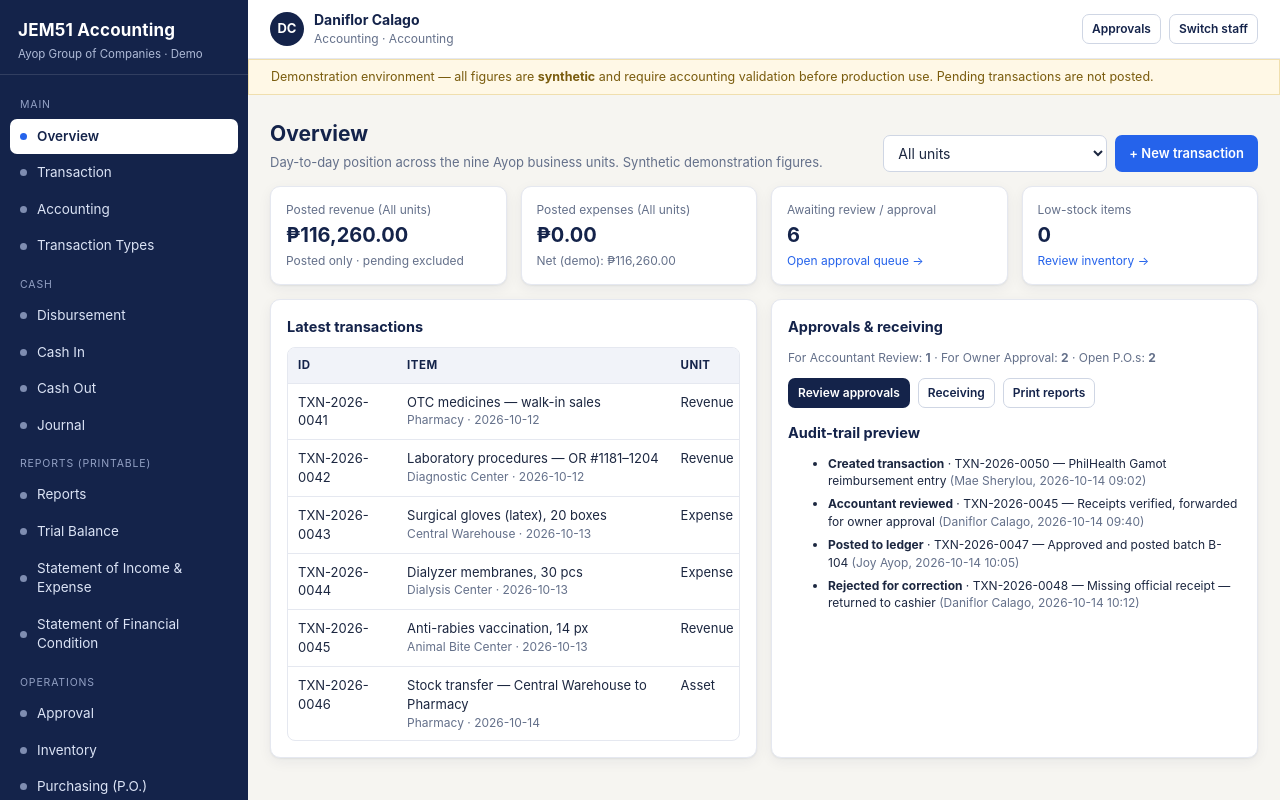
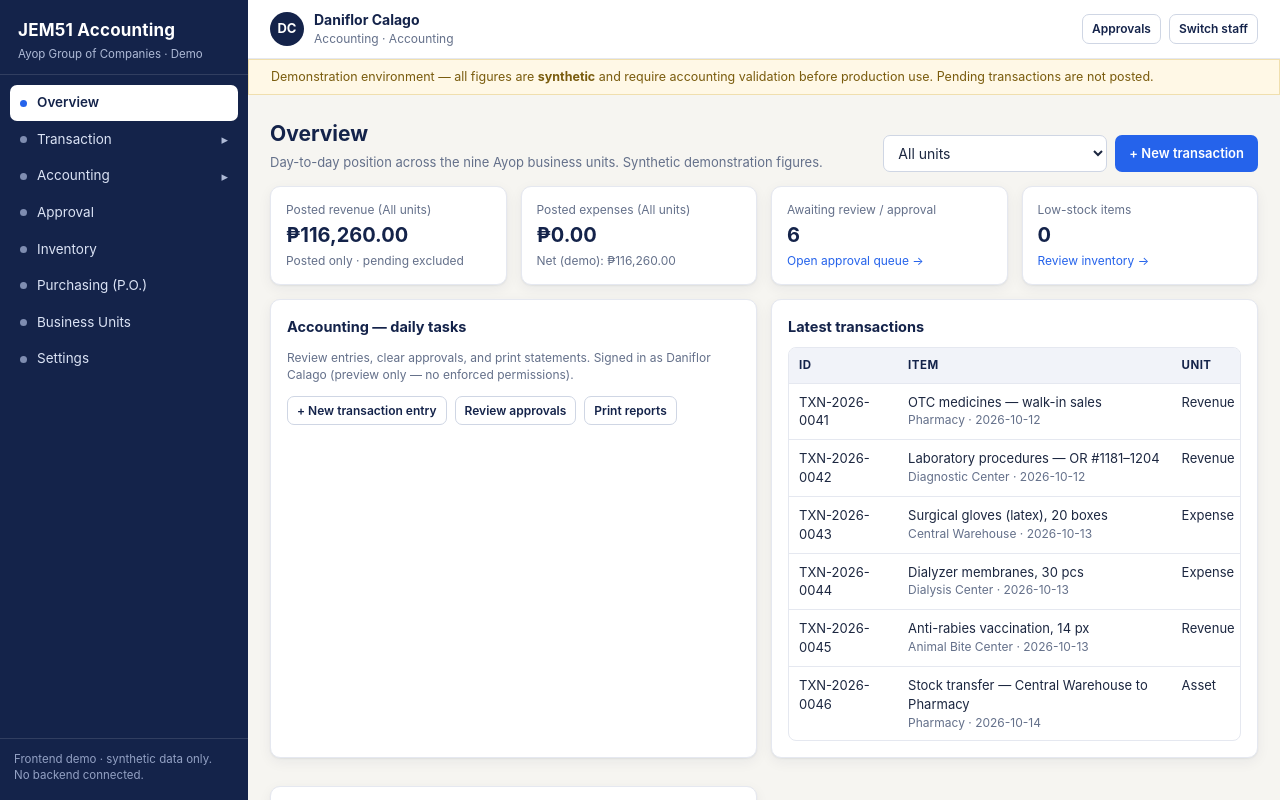
Before and after one commit to KenGamonez/ayop-accounting-system, a React (Vite) app: page /admin/login in a window 1280 px wide. Both pictures are taken after a click on the button "Continue as staff". Shown: the top 800 px of the page. Built offline with nearby package versions, Linux system fonts and the light colour scheme.

Commit message:
feat: staff workflow alignment — 8-module nav with submenus, role shortcuts, bank rec, next-action hints

```diff
--- a/src/components/Layout.tsx
+++ b/src/components/Layout.tsx
@@ -1,39 +1,82 @@
 import React, { useState } from 'react';
-import { NavLink, Outlet, useNavigate } from 'react-router-dom';
+import { NavLink, Outlet, useLocation, useNavigate } from 'react-router-dom';
 import { useStore } from '../store/AppStore';
 
-const GROUPS: { section: string; links: { to: string; label: string }[] }[] = [
-  { section: 'Main', links: [
-    { to: '/admin', label: 'Overview' },
-    { to: '/admin/transaction', label: 'Transaction' },
-    { to: '/admin/accounting', label: 'Accounting' },
-    { to: '/admin/transaction-types', label: 'Transaction Types' },
-  ]},
-  { section: 'Cash', links: [
-    { to: '/admin/disbursement', label: 'Disbursement' },
+interface Sub { to: string; label: string }
+interface Item { to: string; label: string; end?: boolean; subs?: Sub[] }
+
+const NAV: Item[] = [
+  { to: '/admin', label: 'Overview', end: true },
+  {
+    to: '/admin/transaction', label: 'Transaction', subs: [
+      { to: '/admin/transaction', label: 'New Entry / All Transactions' },
+      { to: '/admin/transaction-types', label: 'Type & Classification' },
       { to: '/admin/cash-in', label: 'Cash In' },
       { to: '/admin/cash-out', label: 'Cash Out' },
+      { to: '/admin/disbursement', label: 'Disbursement' },
       { to: '/admin/journal', label: 'Journal' },
-  ]},
-  { section: 'Reports (Printable)', links: [
-    { to: '/admin/reports', label: 'Reports' },
+    ],
+  },
+  {
+    to: '/admin/accounting', label: 'Accounting', subs: [
       { to: '/admin/trial-balance', label: 'Trial Balance' },
-    { to: '/admin/income-expense', label: 'Statement of Income & Expense' },
-    { to: '/admin/financial-condition', label: 'Statement of Financial Condition' },
-  ]},
-  { section: 'Operations', links: [
+      { to: '/admin/income-expense', label: 'Income & Expense' },
+      { to: '/admin/financial-condition', label: 'Financial Condition' },
+      { to: '/admin/reports', label: 'All Reports (Printable)' },
+      { to: '/admin/accounting?tab=gl', label: 'General Ledger' },
+      { to: '/admin/accounting?tab=coa', label: 'Chart of Accounts' },
+      { to: '/admin/accounting?tab=ap', label: 'Accounts Payable' },
+      { to: '/admin/accounting?tab=ar', label: 'Accounts Receivable' },
+      { to: '/admin/accounting?tab=bank', label: 'Bank Reconciliation' },
+      { to: '/admin/accounting?tab=audit', label: 'Audit Trail' },
+    ],
+  },
   { to: '/admin/approval', label: 'Approval' },
   { to: '/admin/inventory', label: 'Inventory' },
   { to: '/admin/purchasing', label: 'Purchasing (P.O.)' },
   { to: '/admin/business-units', label: 'Business Units' },
-  ]},
-  { section: 'System', links: [{ to: '/admin/settings', label: 'Settings' }] },
+  { to: '/admin/settings', label: 'Settings' },
 ];
+
+function Row({ item, path, onNav }: { item: Item; path: string; onNav: () => void }) {
+  const [open, setOpen] = useState(() => item.subs?.some(s => path === s.to || path.startsWith(s.to.split('?')[0] + '/')) ?? false);
+  const active = item.end ? path === item.to : path === item.to || path.startsWith(item.to + '/') || (item.subs?.some(s => path === s.to.split('?')[0]) ?? false);
+  if (!item.subs) {
+    return (
+      <NavLink to={item.to} end={item.end} onClick={onNav} className={active ? 'active' : ''}>
+        <span className="dot" />{item.label}
+      </NavLink>
+    );
+  }
+  return (
+    <>
+      <div className={'nav-parent' + (active ? ' active-parent' : '')}>
+        <NavLink to={item.to} onClick={onNav} className={active && !open ? 'active' : ''} style={{ flex: 1 }}>
+          <span className="dot" />{item.label}
+        </NavLink>
+        <button className="nav-toggle" aria-label={(open ? 'Collapse ' : 'Expand ') + item.label} onClick={() => setOpen(o => !o)}>
+          {open ? '▾' : '▸'}
+        </button>
+      </div>
+      {open && (
+        <div className="nav-subs">
+          {item.subs.map(s => (
+            <NavLink key={s.to} to={s.to} onClick={onNav} className={path === s.to.split('?')[0] && (s.to.includes('?') ? window.location.search.includes(s.to.split('?')[1]) : true) ? 'active sub-active' : ''}>
+              {s.label}
+            </NavLink>
+          ))}
+        </div>
+      )}
+    </>
+  );
+}
 
 export default function Layout() {
   const { user, logout } = useStore();
   const [open, setOpen] = useState(false);
   const nav = useNavigate();
+  const path = useLocation().pathname;
+  const close = () => setOpen(false);
   return (
     <div className="shell">
       <aside className={'sidebar' + (open ? ' open' : '')}>
@@ -42,16 +85,7 @@ export default function Layout() {
           <p>Ayop Group of Companies · Demo</p>
         </div>
         <nav className="nav">
-          {GROUPS.map(g => (
-            <React.Fragment key={g.section}>
-              <div className="nav-section">{g.section}</div>
-              {g.links.map(l => (
-                <NavLink key={l.to} to={l.to} end={l.to === '/admin'} onClick={() => setOpen(false)}>
-                  <span className="dot" />{l.label}
-                </NavLink>
-              ))}
-            </React.Fragment>
-          ))}
+          {NAV.map(n => <Row key={n.to + n.label} item={n} path={path} onNav={close} />)}
         </nav>
         <div className="side-foot">Frontend demo · synthetic data only.<br />No backend connected.</div>
       </aside>
--- a/src/pages/Accounting.tsx
+++ b/src/pages/Accounting.tsx
@@ -1,32 +1,50 @@
-import React, { useMemo, useState } from 'react';
+import React, { useEffect, useMemo, useState } from 'react';
+import { useSearchParams } from 'react-router-dom';
 import { COA } from '../data/seed';
 import { useStore } from '../store/AppStore';
 import { PageHead, Pill, Money } from '../components/ui';
 
+type Tab = 'coa' | 'gl' | 'ap' | 'ar' | 'bank' | 'audit';
+const TABS: Tab[] = ['coa', 'gl', 'ap', 'ar', 'bank', 'audit'];
+const TAB_LABEL: Record<Tab, string> = {
+  coa: 'Chart of Accounts',
+  gl: 'General Ledger',
+  ap: 'Accounts Payable',
+  ar: 'Accounts Receivable',
+  bank: 'Bank Reconciliation',
+  audit: 'Audit Trail',
+};
+
 export default function Accounting() {
-  const { txns, journal, audit } = useStore();
-  const [tab, setTab] = useState<'coa' | 'gl' | 'ap' | 'ar' | 'audit'>('coa');
+  const { txns, journal } = useStore();
+  const [params, setParams] = useSearchParams();
+  const fromUrl = params.get('tab') as Tab | null;
+  const [tab, setTab] = useState<Tab>(fromUrl && TABS.includes(fromUrl) ? fromUrl : 'coa');
+
+  useEffect(() => {
+    const t = params.get('tab') as Tab | null;
+    if (t && TABS.includes(t)) setTab(t);
+  }, [params]);
+
+  const pick = (t: Tab) => { setTab(t); setParams({ tab: t }, { replace: true }); };
+
   const posted = useMemo(() => txns.filter(t => t.status === 'Posted'), [txns]);
-
   const gl = useMemo(() => posted.map(t => ({
     date: t.date, ref: t.id, particulars: `${t.item} — ${t.businessUnit}`,
     debit: t.classification === 'Expense' || t.classification === 'Asset' ? t.amount : 0,
     credit: t.classification === 'Revenue' || t.classification === 'Liability' ? t.amount : 0,
     account: `${t.accountCode} — ${t.accountName}`,
   })), [posted]);
-
   const ap = txns.filter(t => t.accountCode === '2000' && t.status !== 'Reversed');
   const ar = txns.filter(t => t.accountCode === '1200' && t.status !== 'Reversed');
 
   return (
     <>
-      <PageHead title="Accounting" sub="Chart of Accounts, General Ledger (posted entries only), payables / receivables summaries, and audit-trail preview. Synthetic demo." />
+      <PageHead title="Accounting" sub="Chart of Accounts, General Ledger (posted entries only), payables / receivables summaries, bank reconciliation worksheet, and audit-trail preview. Synthetic demo." />
       <div className="notice">Control: only <strong>Posted</strong> transactions appear in the General Ledger and statements. Draft, in-review, and rejected items are excluded.</div>
       <div className="btn-row no-print" style={{ marginBottom: 12 }}>
-        {(['coa', 'gl', 'ap', 'ar', 'audit'] as const).map(t => (
-          <button key={t} className={'btn small ' + (tab === t ? '' : 'ghost')} onClick={() => setTab(t)}>
-            {t === 'coa' ? 'Chart of Accounts' : t === 'gl' ? 'General Ledger' : t === 'ap' ? 'Accounts Payable' : t === 'ar' ? 'Accounts Receivable' : 'Audit Trail'}
-          </button>
+        {TABS.map(t => (
+          <button key={t} className={'btn small ' + (tab === t ? '' : 'ghost')} onClick={() => pick(t)}>{TAB_LABEL[t]}</button>
         ))}
       </div>
       {tab === 'coa' && (
@@ -54,12 +72,46 @@ export default function Accounting() {
             <tbody>{ar.length ? ar.map(t => <tr key={t.id}><td>{t.id}</td><td>{t.supplier}</td><td>{t.businessUnit}</td><td><Pill status={t.status} /></td><td className="num"><Money n={t.amount} /></td></tr>) : <tr><td colSpan={5} className="muted">No receivables in demo set — collection entries would appear here.</td></tr>}</tbody></table></div>
         </div>
       )}
-      {tab === 'audit' && (
-        <div className="card"><h3>Audit-trail preview (who did what, when)</h3>
-          <div className="tbl-wrap"><table className="tbl"><thead><tr><th>When</th><th>Actor</th><th>Action</th><th>Ref</th><th>Detail</th></tr></thead>
-            <tbody>{audit.map(a => <tr key={a.id}><td>{a.at}</td><td>{a.actor}</td><td>{a.action}</td><td>{a.ref}</td><td>{a.detail}</td></tr>)}</tbody></table></div>
-        </div>
-      )}
+      {tab === 'bank' && <BankRec />}
+      {tab === 'audit' && <AuditTable />}
     </>
   );
 }
+
+function BankRec() {
+  const [book, setBook] = useState(128450);
+  const [bank, setBank] = useState(141200);
+  const [deposit, setDeposit] = useState(12750);
+  const [outstanding, setOutstanding] = useState(0);
+  const adjusted = bank + deposit - outstanding;
+  const diff = adjusted - book;
+  return (
+    <div className="card">
+      <h3>Bank Reconciliation (demo worksheet — validate before production)</h3>
+      <p className="small muted">Compare the cash book against the bank statement. Demonstration figures only; enter the month-end values from your actual records.</p>
+      <div className="form-grid">
+        <label className="f">Cash book balance (₱)<input type="number" value={book} onChange={e => setBook(Number(e.target.value))} /></label>
+        <label className="f">Bank statement balance (₱)<input type="number" value={bank} onChange={e => setBank(Number(e.target.value))} /></label>
+        <label className="f">Deposits in transit (₱)<input type="number" value={deposit} onChange={e => setDeposit(Number(e.target.value))} /></label>
+        <label className="f">Outstanding checks (₱)<input type="number" value={outstanding} onChange={e => setOutstanding(Number(e.target.value))} /></label>
+      </div>
+      <div className="tbl-wrap" style={{ marginTop: 12 }}><table className="tbl">
+        <tbody>
+          <tr><td>Adjusted bank balance (statement + transit − outstanding)</td><td className="num"><strong><Money n={adjusted} /></strong></td></tr>
+          <tr><td>Cash book balance</td><td className="num"><Money n={book} /></td></tr>
+          <tr><td><strong>Difference {diff === 0 ? '— reconciled ✓' : '(unreconciled — investigate)'}</strong></td><td className="num"><strong><Money n={diff} /></strong></td></tr>
+        </tbody>
+      </table></div>
+    </div>
+  );
+}
+
+function AuditTable() {
+  const { audit } = useStore();
+  return (
+    <div className="card"><h3>Audit-trail preview (who did what, when)</h3>
+      <div className="tbl-wrap"><table className="tbl"><thead><tr><th>When</th><th>Actor</th><th>Action</th><th>Ref</th><th>Detail</th></tr></thead>
+        <tbody>{audit.map(a => <tr key={a.id}><td>{a.at}</td><td>{a.actor}</td><td>{a.action}</td><td>{a.ref}</td><td>{a.detail}</td></tr>)}</tbody></table></div>
+    </div>
+  );
+}
--- a/src/pages/Inventory.tsx
+++ b/src/pages/Inventory.tsx
@@ -1,4 +1,5 @@
 import React, { useMemo, useState } from 'react';
+import { Link } from 'react-router-dom';
 import { BUSINESS_UNITS, INVENTORY_TYPES, ITEM_CATEGORIES, peso } from '../data/seed';
 import { useStore } from '../store/AppStore';
 import { PageHead, Pill, Money } from '../components/ui';
@@ -18,6 +19,7 @@ export default function Inventory() {
   return (
     <>
       <PageHead title="Inventory" sub="Staff fields: Business Unit · Type · Item · Quantity · Amount · Supplier. Types: Laboratory, Pharmacy, Dialysis, Admin. Synthetic demo." />
+      {low.length > 0 && <div className="next-action"><span><strong>Next action:</strong> {low.length} item{low.length === 1 ? ' is' : 's are'} at or below reorder — raise a purchase order.</span><Link className="btn small blue" to="/admin/purchasing">Go to Purchasing</Link></div>}
       <div className="grid g4">
         <div className="kpi"><div className="lbl">SKUs shown</div><div className="val">{rows.length}</div></div>
         <div className="kpi"><div className="lbl">Stock value (demo)</div><div className="val">{peso(totalVal)}</div></div>
--- a/src/pages/Overview.tsx
+++ b/src/pages/Overview.tsx
@@ -5,7 +5,7 @@ import { useStore } from '../store/AppStore';
 import { PageHead, Pill, Money } from '../components/ui';
 
 export default function Overview() {
-  const { txns, inventory, pos, audit } = useStore();
+  const { txns, inventory, pos, audit, user } = useStore();
   const [unit, setUnit] = useState('All units');
 
   const posted = useMemo(() => txns.filter(t => t.status === 'Posted' && (unit === 'All units' || t.businessUnit === unit)), [txns, unit]);
@@ -13,6 +13,9 @@ export default function Overview() {
   const revenue = posted.filter(t => t.classification === 'Revenue').reduce((s, t) => s + t.amount, 0);
   const expense = posted.filter(t => t.classification === 'Expense').reduce((s, t) => s + t.amount, 0);
   const low = inventory.filter(i => i.quantity <= i.reorderLevel);
+  const role = user?.role ?? '';
+  const isWarehouse = ['Warehouse', 'Diagnostics Cashier', 'Pharmacy'].includes(role);
+  const isAccounting = ['Accounting', 'CEO', 'HR', 'IT'].includes(role);
 
   return (
     <>
@@ -29,6 +32,31 @@ export default function Overview() {
         <div className="kpi"><div className="lbl">Low-stock items</div><div className="val">{low.length}</div><div className="sub"><Link to="/admin/inventory">Review inventory →</Link></div></div>
       </div>
       <div className="grid g2" style={{ marginTop: 14 }}>
+        <div className="card">
+          <h3>{isWarehouse ? 'Warehouse — daily tasks' : isAccounting ? 'Accounting — daily tasks' : 'Quick tasks'}</h3>
+          <p className="small muted">
+            {isWarehouse
+              ? 'Enter stock movements, check levels, and receive deliveries. Signed in as ' + (user?.name ?? 'demo') + ' (preview only — no enforced permissions).'
+              : isAccounting
+              ? 'Review entries, clear approvals, and print statements. Signed in as ' + (user?.name ?? 'demo') + ' (preview only — no enforced permissions).'
+              : 'Shortcuts for your workspace. Role previews never enforce access — this is a frontend demo.'}
+          </p>
+          <div className="btn-row">
+            {(isWarehouse ? [
+              { to: '/admin/transaction', l: '+ New transaction entry' },
+              { to: '/admin/inventory', l: 'Check inventory' },
+              { to: '/admin/purchasing', l: 'Receive P.O. deliveries' },
+            ] : isAccounting ? [
+              { to: '/admin/transaction', l: '+ New transaction entry' },
+              { to: '/admin/approval', l: 'Review approvals' },
+              { to: '/admin/reports', l: 'Print reports' },
+            ] : [
+              { to: '/admin/transaction', l: 'New transaction' },
+              { to: '/admin/approval', l: 'Approvals' },
+              { to: '/admin/inventory', l: 'Inventory' },
+            ]).map(a => <Link key={a.to + a.l} className="btn small ghost" to={a.to}>{a.l}</Link>)}
+          </div>
+        </div>
         <div className="card">
           <h3>Latest transactions</h3>
           <div className="tbl-wrap"><table className="tbl">
--- a/src/pages/Purchasing.tsx
+++ b/src/pages/Purchasing.tsx
@@ -17,6 +17,9 @@ export default function Purchasing() {
   return (
     <>
       <PageHead title="Purchasing (P.O.)" sub="Staff workflow: supplier → purchase order → delivery date → receiving → inventory. Synthetic demo." actions={<button className="btn blue" onClick={() => setShow(s => !s)}>{show ? 'Close' : '+ New P.O.'}</button>} />
+      {pos.filter(p => !p.received && p.status !== 'Cancelled').length > 0 && !show && (
+        <div className="next-action"><span><strong>Next action:</strong> {pos.filter(p => !p.received && p.status !== 'Cancelled').length} open P.O.{pos.filter(p => !p.received && p.status !== 'Cancelled').length === 1 ? '' : 's'} awaiting delivery — confirm receipt below to update inventory.</span></div>
+      )}
       {show && (
         <div className="card"><h3>New purchase order</h3>
           <div className="form-grid">
--- a/src/pages/Transactions.tsx
+++ b/src/pages/Transactions.tsx
@@ -30,6 +30,7 @@ export default function Transactions() {
   return (
     <>
       <PageHead title="Transaction" sub="Transaction Entry — first step of the staff workflow. Uses Item (not Description) and Supplier (not Counterpart). New entries go to Accountant Review; they are not posted." actions={<button className="btn blue" onClick={() => setShow(s => !s)}>{show ? 'Close entry form' : '+ New transaction'}</button>} />
+      <div className="next-action no-print"><span><strong>Next action:</strong> {show ? 'fill in Item, Supplier, and Amount, then submit for Accountant Review.' : 'open the entry form, or resubmit a rejected row below.'}</span>{!show && <button className="btn small blue" onClick={() => setShow(true)}>Start an entry</button>}</div>
       {show && (
         <div className="card">
           <h3>New transaction entry</h3>
--- a/src/styles.css
+++ b/src/styles.css
@@ -51,6 +51,17 @@ a:hover { text-decoration: underline; }
 .nav .dot { width: 7px; height: 7px; border-radius: 50%; background: #7f8db1; flex-shrink: 0; }
 .nav a.active .dot { background: var(--accent); }
 .side-foot { margin-top: auto; padding: 12px 14px 16px; font-size: 11.5px; color: #93a1c4; border-top: 1px solid rgba(255,255,255,.12); }
+.nav-parent { display: flex; align-items: center; gap: 2px; }
+.nav-parent a { flex: 1; }
+.nav-parent.active-parent > a { background: rgba(255,255,255,.08); }
+.nav-toggle { background: transparent; border: none; color: #aebad6; cursor: pointer; font-size: 13px; padding: 8px 10px; border-radius: 7px; }
+.nav-toggle:hover { background: rgba(255,255,255,.1); color: #fff; }
+.nav-subs { display: flex; flex-direction: column; margin: 1px 0 3px 17px; border-left: 1px solid rgba(255,255,255,.16); padding-left: 6px; }
+.nav-subs a { font-size: 12.8px; padding: 6px 10px; color: #b9c4e2; }
+.nav-subs a:hover { background: rgba(255,255,255,.07); color: #fff; }
+.nav-subs a.sub-active { background: #fff; color: var(--navy); font-weight: 600; }
+.next-action { display: flex; align-items: center; gap: 10px; flex-wrap: wrap; background: #f2f6ff; border: 1px solid #c6d6f8; border-radius: 8px; padding: 10px 12px; font-size: 13px; color: var(--navy); margin-bottom: 12px; }
+.next-action .btn { margin-left: auto; }
 
 .main { flex: 1; min-width: 0; display: flex; flex-direction: column; }
 .topbar {
```
Also changed, not shown: 1 other file (tests, documents, lock files or other folders). Lines whose indentation alone changed are shown as unchanged.
